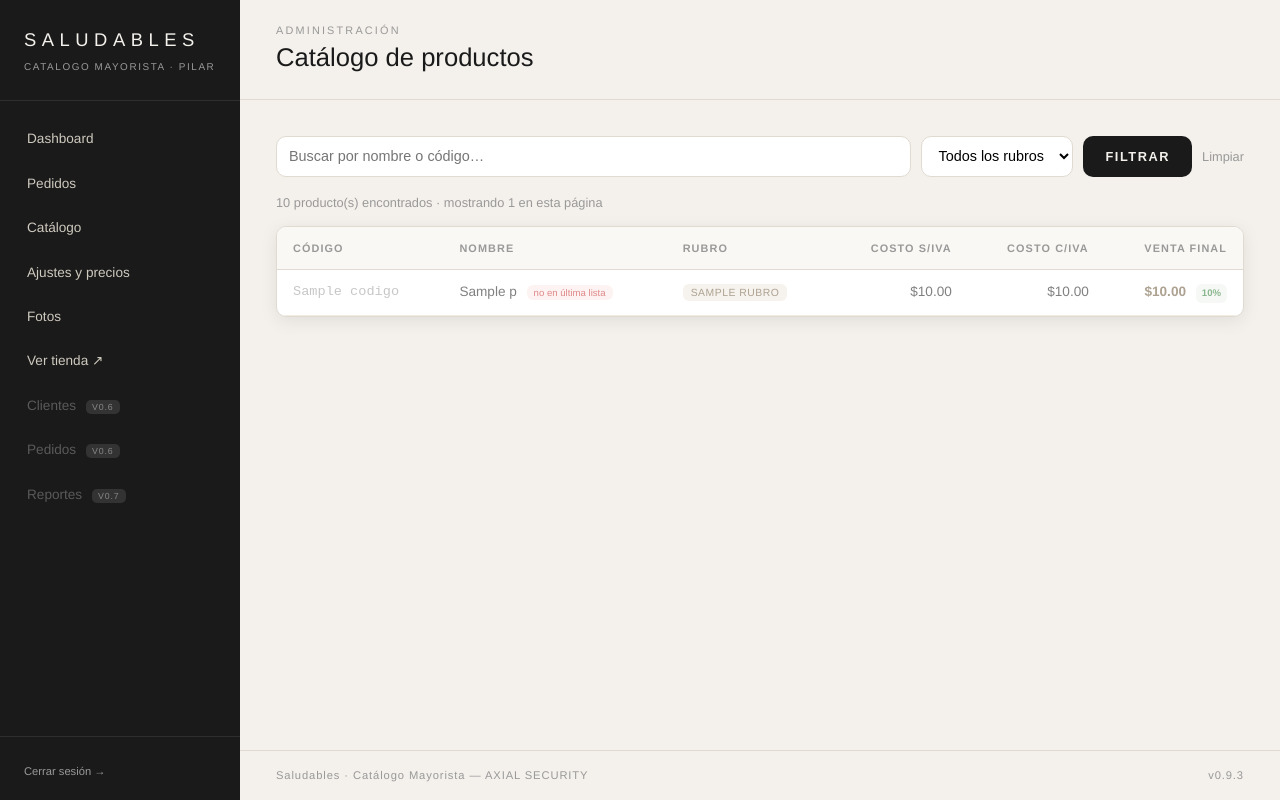
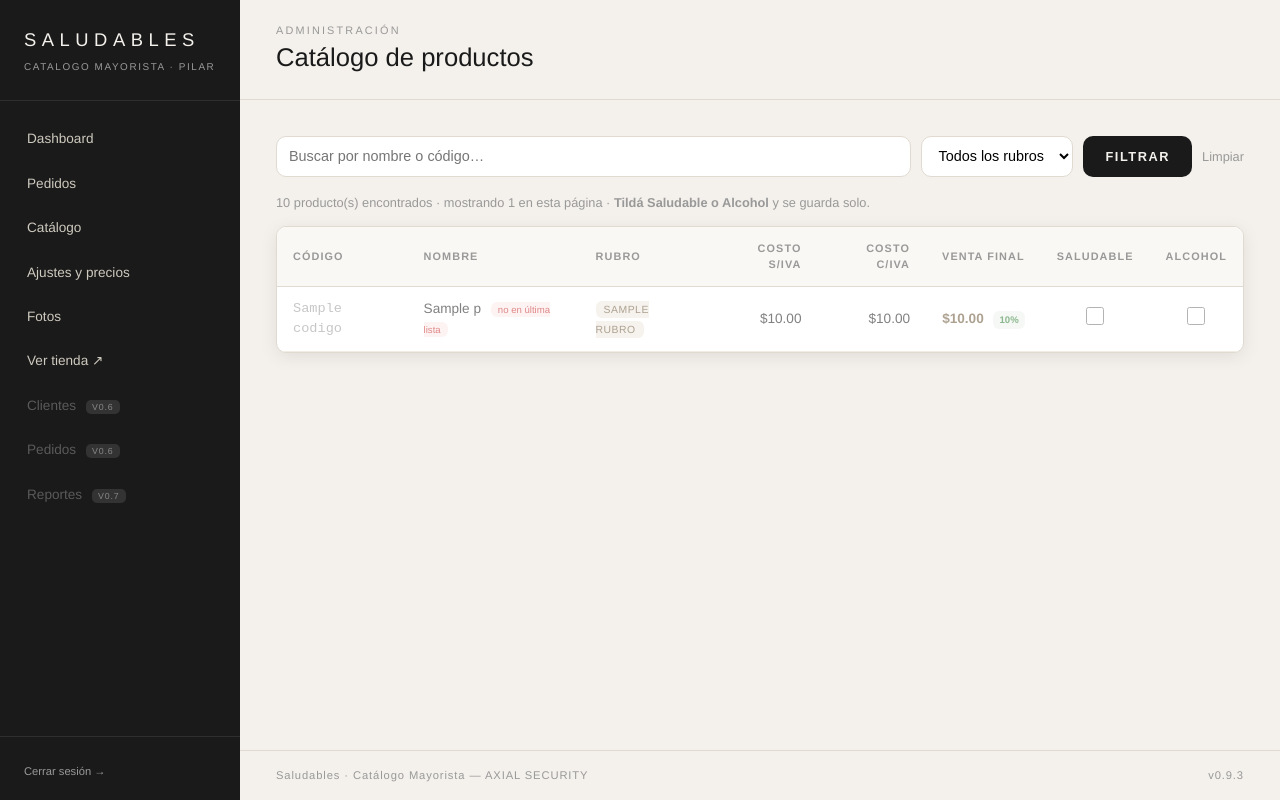
Before and after one commit to AxialSC/saludables-colegios, a Flask app: template app/templates/admin/catalogo.html in a window 1280 px wide. Run offline with Flask 3, Linux system fonts and the light colour scheme; the template is opened without the code that fills it: most values are stand-ins (such as "Sample title", 1, 10 or a date in 2020).

Commit message:
Saludables v0.10.0 paso marcado

```diff
--- a/app/models.py
+++ b/app/models.py
@@ -3,6 +3,7 @@ app/models.py — Modelos SQLAlchemy.
 
 v0.1.0 -> Usuario + Rol (login)
 v0.2.0 -> Producto (catalogo importado desde la planilla del mayorista)
+v0.10.0 -> Producto: es_saludable + es_alcoholica (solapas Saludables / con-sin alcohol)
 """
 from flask_login import UserMixin
 
@@ -86,6 +87,10 @@ class Producto(db.Model):
     imagen = db.Column(db.String(255), nullable=True)                   # v0.5 (fotos)
     margen_individual = db.Column(db.Numeric(5, 2), nullable=True)      # v0.3 (markup x producto)
     destacado = db.Column(db.Boolean, nullable=False, default=False)    # v0.x (ofertas)
+
+    # v0.10 -> solapas de la tienda
+    es_saludable = db.Column(db.Boolean, nullable=False, default=False)   # solapa "Saludables"
+    es_alcoholica = db.Column(db.Boolean, nullable=False, default=False)  # bebidas con/sin alcohol
 
     activo = db.Column(db.Boolean, nullable=False, default=True)
     # Marca si el producto vino en la ultima planilla importada
--- a/app/templates/admin/catalogo.html
+++ b/app/templates/admin/catalogo.html
@@ -33,6 +33,7 @@
 <p class="resultado-info">
     {{ paginacion.total }} producto(s){% if q or rubro_sel %} encontrados{% endif %}
     · mostrando {{ paginacion.items|length }} en esta página
+    · <b>Tildá Saludable o Alcohol</b> y se guarda solo.
 </p>
 
 <div class="panel" style="padding:0; overflow:hidden;">
@@ -45,6 +46,8 @@
                 <th style="text-align:right;">Costo s/IVA</th>
                 <th style="text-align:right;">Costo c/IVA</th>
                 <th style="text-align:right;">Venta final</th>
+                <th style="text-align:center;">Saludable</th>
+                <th style="text-align:center;">Alcohol</th>
             </tr>
         </thead>
         <tbody>
@@ -63,6 +66,14 @@
                 <td style="text-align:right;" class="venta-final">
                     ${{ '%.2f'|format(fila.venta) }}
                     <span class="margen-mini">{{ '%.0f'|format(fila.margen) }}%</span>
+                </td>
+                <td style="text-align:center;">
+                    <input type="checkbox" class="chk-marca chk-salud" data-pid="{{ p.id }}" data-campo="saludable"
+                           {% if p.es_saludable %}checked{% endif %} title="Marcar como saludable">
+                </td>
+                <td style="text-align:center;">
+                    <input type="checkbox" class="chk-marca chk-alco" data-pid="{{ p.id }}" data-campo="alcoholica"
+                           {% if p.es_alcoholica %}checked{% endif %} title="Marcar como bebida con alcohol">
                 </td>
             </tr>
             {% endfor %}
@@ -119,6 +130,10 @@ input.filtro-input { min-width:260px; flex:1; }
     font-size:0.6rem; background:#fdeaea; color:var(--danger);
     padding:2px 7px; border-radius:6px; margin-left:6px;
 }
+.chk-marca { width:18px; height:18px; cursor:pointer; }
+.chk-salud { accent-color:#2e7d32; }
+.chk-alco  { accent-color:#8B6F47; }
+.chk-marca:disabled { opacity:0.4; cursor:wait; }
 .paginacion { display:flex; align-items:center; justify-content:center; gap:18px; margin-top:22px; }
 .pag-btn { font-size:0.82rem; font-weight:700; color:var(--carbon); padding:8px 14px;
     border:1px solid var(--divider); border-radius:var(--radius); background:#fff; }
@@ -126,4 +141,30 @@ input.filtro-input { min-width:260px; flex:1; }
 .pag-info { font-size:0.8rem; color:var(--text-soft); }
 </style>
 
+<script>
+    var CSRF = "{{ csrf_token() }}";
+    document.querySelectorAll('.chk-marca').forEach(function (chk) {
+        chk.addEventListener('change', function () {
+            var pid = chk.getAttribute('data-pid');
+            var campo = chk.getAttribute('data-campo');
+            var anterior = !chk.checked; // estado previo (por si hay que revertir)
+            chk.disabled = true;
+            fetch('/admin/catalogo/' + pid + '/toggle', {
+                method: 'POST',
+                headers: { 'Content-Type': 'application/x-www-form-urlencoded' },
+                body: 'csrf_token=' + encodeURIComponent(CSRF) + '&campo=' + encodeURIComponent(campo)
+            })
+            .then(function (r) { return r.json(); })
+            .then(function (d) {
+                chk.disabled = false;
+                if (!d.ok) { chk.checked = anterior; alert('No se pudo guardar el cambio.'); }
+            })
+            .catch(function () {
+                chk.disabled = false; chk.checked = anterior;
+                alert('No se pudo guardar (revisá la conexión).');
+            });
+        });
+    });
+</script>
+
 {% endblock %}
```
Also changed, not shown: app/admin.py (+21 -0 lines), app/cli.py (+26 -0 lines).
